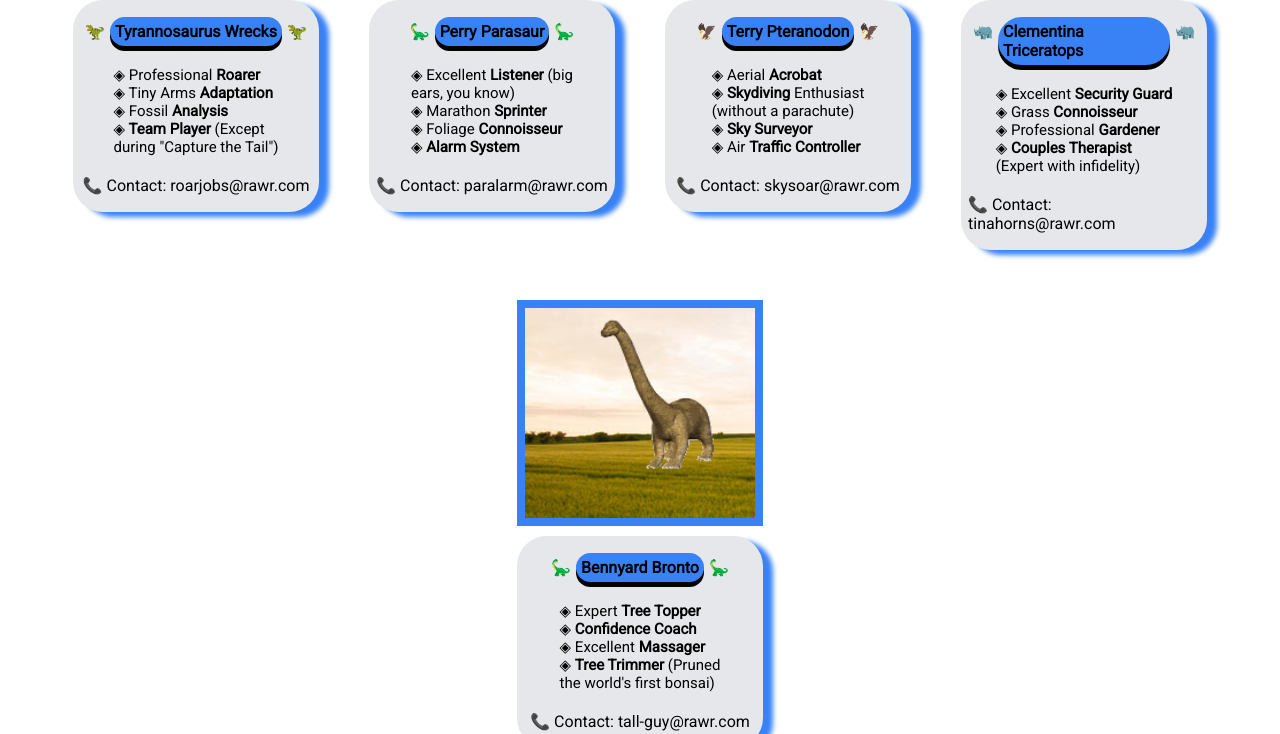
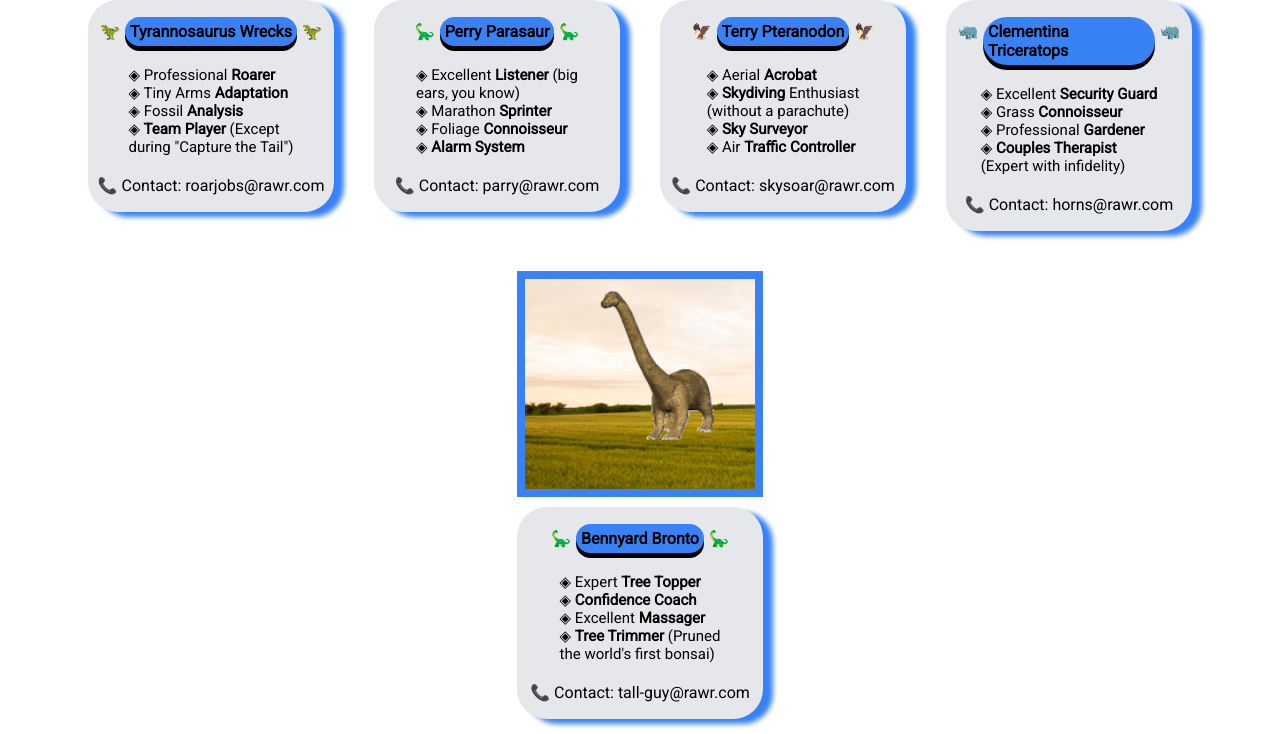
Before and after one commit to marianasantis/dino-lovers, a plain HTML site: page index.html in a window 1280 px wide. Shown: the part 905-1639 px from the top of the page. Drawn offline with Linux system fonts and the light colour scheme.

Commit message:
Change the item's content to maximize browser compatibility

```diff
--- a/index.html
+++ b/index.html
@@ -78,7 +78,7 @@
               </ul>
             </div>
 
-            <div class="dino-contact">📞 Contact: paralarm@rawr.com</div>
+            <div class="dino-contact">📞 Contact: parry@rawr.com</div>
           </div>
         </div>
 
@@ -124,7 +124,7 @@
               </ul>
             </div>
 
-            <div class="dino-contact">📞  Contact: tinahorns@rawr.com</div>
+            <div class="dino-contact">📞  Contact: horns@rawr.com</div>
           </div>
         </div>
 
--- a/style.css
+++ b/style.css
@@ -111,7 +111,7 @@ body {
 .second-cont .items {
   display: flex;
   justify-content: center;
-  gap: 50px;
+  gap: 40px;
   flex-wrap: wrap;
 }
 
```
